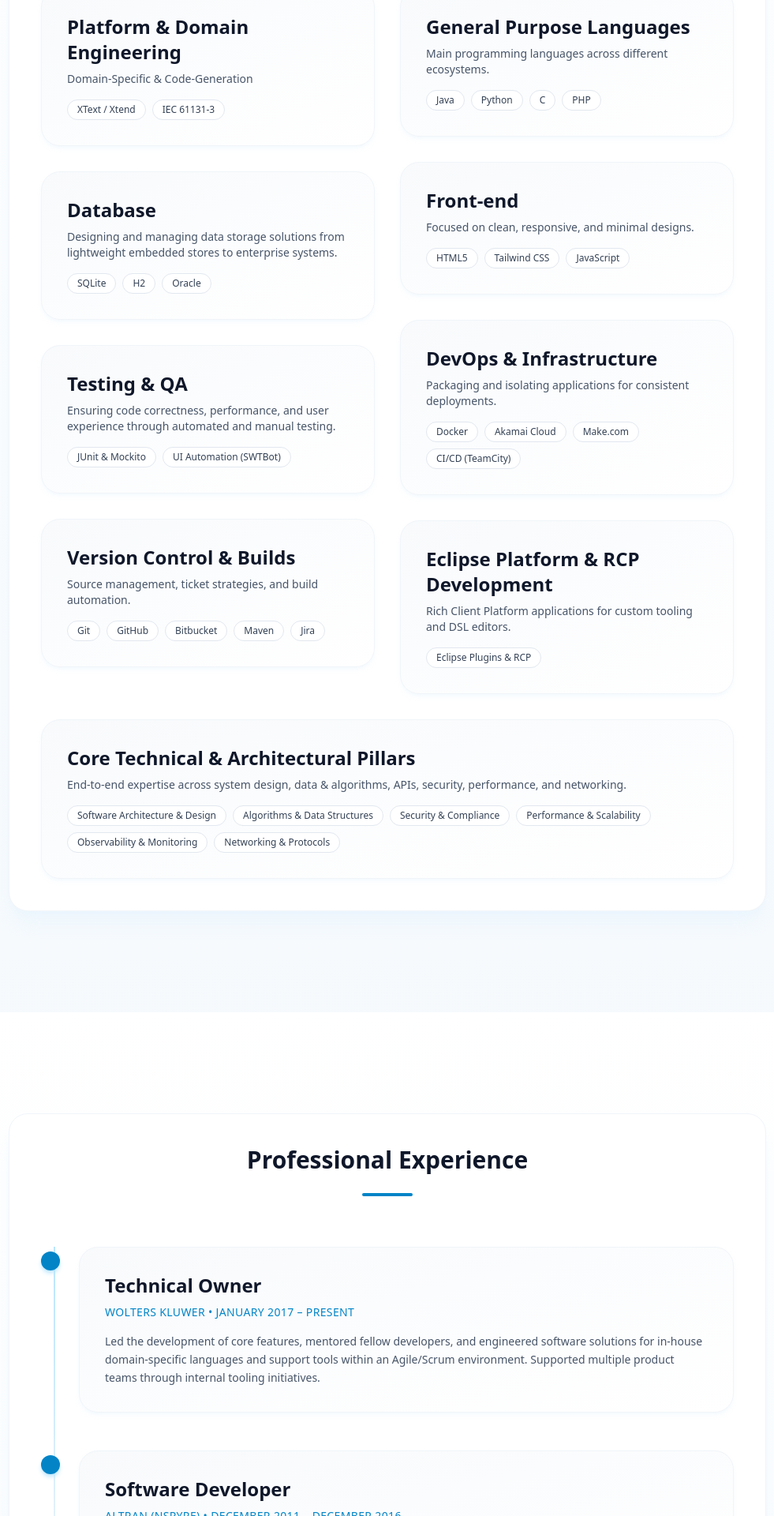
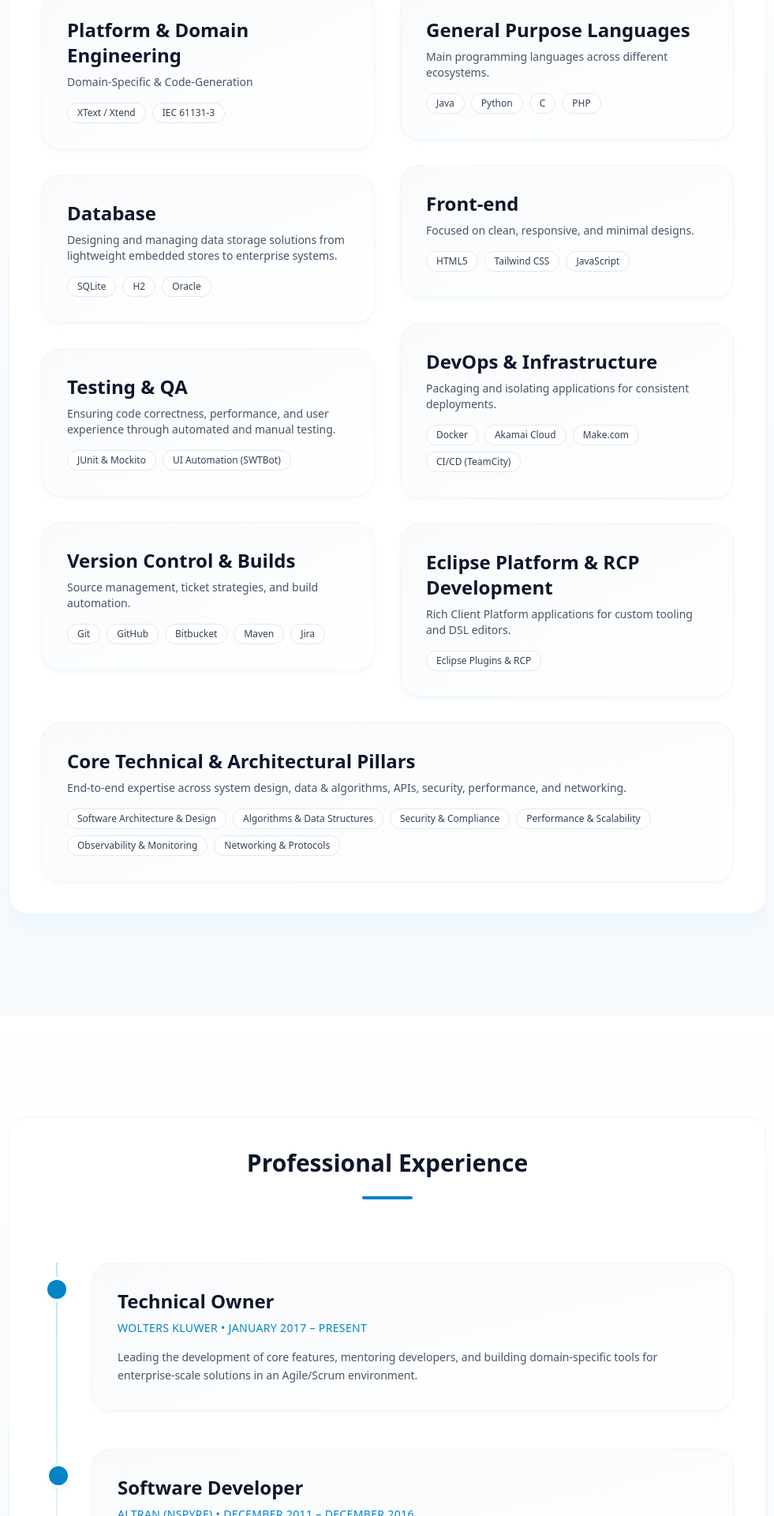
Before and after one commit to botacatalin/Portfolio_CV, a Flask app: page / in a window 1280 px wide. Shown: the part 3600-5520 px from the top of the page at 79% size, without its empty margins (149-1130 px from the left). Run offline with Flask 3, Linux system fonts and the light colour scheme; some libraries are stand-ins or nearby versions.

Commit message:
Refactor

```diff
--- a/templates/_experience.html
+++ b/templates/_experience.html
@@ -1,105 +1,96 @@
 <section
   id="experience"
-  class="relative py-32 px-6 sm:px-12 lg:px-20 bg-gradient-to-b from-white to-sky-50/30"
+  class="relative py-32 px-6 sm:px-12 lg:px-20 bg-gradient-to-b from-white to-sky-50/40"
 >
   <div
     class="mx-auto max-w-6xl rounded-3xl border border-slate-100 bg-white p-10 shadow-xl shadow-sky-100/40"
   >
-    <!-- Section Header -->
+    <!-- Header -->
     <div class="space-y-6 text-center">
       <h2 class="text-3xl font-semibold text-slate-900">Professional Experience</h2>
       <div class="mx-auto h-1 w-16 rounded-full bg-sky-600"></div>
     </div>
 
     <!-- Timeline -->
-    <div class="mt-16 relative space-y-12">
+    <div class="mt-20 relative space-y-12">
       <!-- Vertical line -->
       <div
-        class="absolute left-4 top-0 h-full w-0.5 bg-gradient-to-b from-sky-200 via-slate-100 to-transparent"
+        class="absolute left-[19px] top-0 h-full w-[2px] bg-gradient-to-b from-sky-200 via-slate-100 to-transparent"
       ></div>
 
-      <!-- Timeline Item -->
-      <div class="relative pl-12">
+      <!-- Timeline item -->
+      <div class="relative pl-16">
+        <!-- Marker -->
         <span
-          class="absolute left-0 top-1.5 flex h-6 w-6 items-center justify-center rounded-full bg-sky-600 text-white shadow-md shadow-sky-200"
+          class="absolute left-[8px] top-[22px] flex h-6 w-6 items-center justify-center rounded-full bg-sky-600 ring-4 ring-white shadow-md shadow-sky-200"
         ></span>
+
+        <!-- Card -->
         <div
-          class="rounded-3xl border border-slate-100 bg-gradient-to-br from-slate-50 to-white p-8 shadow-md shadow-sky-100/30 transition hover:shadow-lg hover:shadow-sky-100/40"
+          class="rounded-3xl border border-slate-100 bg-gradient-to-br from-slate-50 to-white p-8 shadow-md shadow-sky-100/30 transition-all hover:shadow-lg hover:shadow-sky-100/40"
         >
           <h3 class="text-2xl font-semibold text-slate-900">Technical Owner</h3>
-          <p
-            class="mt-2 text-sm font-medium uppercase tracking-wide text-sky-600"
-          >
+          <p class="mt-2 text-sm font-medium uppercase tracking-wide text-sky-600">
             WOLTERS KLUWER • January 2017 – Present
           </p>
           <p class="mt-4 text-sm leading-relaxed text-slate-600">
-            Led the development of core features, mentored fellow developers, and engineered software
-            solutions for in-house domain-specific languages and support tools within an Agile/Scrum
-            environment. Supported multiple product teams through internal tooling initiatives.
+            Leading the development of core features, mentoring developers, and building domain-specific
+            tools for enterprise-scale solutions in an Agile/Scrum environment.
           </p>
         </div>
       </div>
 
-      <!-- Timeline Item -->
-      <div class="relative pl-12">
+      <!-- Repeat for other timeline items -->
+      <div class="relative pl-16">
         <span
-          class="absolute left-0 top-1.5 flex h-6 w-6 items-center justify-center rounded-full bg-sky-600 text-white shadow-md shadow-sky-200"
+          class="absolute left-[10px] top-[22px] flex h-6 w-6 items-center justify-center rounded-full bg-sky-600 ring-4 ring-white shadow-md shadow-sky-200"
         ></span>
         <div
-          class="rounded-3xl border border-slate-100 bg-gradient-to-br from-slate-50 to-white p-8 shadow-md shadow-sky-100/30 transition hover:shadow-lg hover:shadow-sky-100/40"
+          class="rounded-3xl border border-slate-100 bg-gradient-to-br from-slate-50 to-white p-8 shadow-md shadow-sky-100/30 transition-all hover:shadow-lg hover:shadow-sky-100/40"
         >
           <h3 class="text-2xl font-semibold text-slate-900">Software Developer</h3>
-          <p
-            class="mt-2 text-sm font-medium uppercase tracking-wide text-sky-600"
-          >
+          <p class="mt-2 text-sm font-medium uppercase tracking-wide text-sky-600">
             ALTRAN (NSPYRE) • December 2011 – December 2016
           </p>
           <p class="mt-4 text-sm leading-relaxed text-slate-600">
-            Started as an automation engineer working on a research project focused on producing big
-            diagonal OLED screens. Later developed tools leveraging model-driven engineering concepts
-            on the Eclipse platform, leading the MDE team in Cluj.
+            Worked on OLED research automation and later led the development of Eclipse-based
+            engineering tools using model-driven engineering principles.
           </p>
         </div>
       </div>
 
-      <!-- Timeline Item -->
-      <div class="relative pl-12">
+      <div class="relative pl-16">
         <span
-          class="absolute left-0 top-1.5 flex h-6 w-6 items-center justify-center rounded-full bg-sky-600 text-white shadow-md shadow-sky-200"
+          class="absolute left-[10px] top-[22px] flex h-6 w-6 items-center justify-center rounded-full bg-sky-600 ring-4 ring-white shadow-md shadow-sky-200"
         ></span>
         <div
-          class="rounded-3xl border border-slate-100 bg-gradient-to-br from-slate-50 to-white p-8 shadow-md shadow-sky-100/30 transition hover:shadow-lg hover:shadow-sky-100/40"
+          class="rounded-3xl border border-slate-100 bg-gradient-to-br from-slate-50 to-white p-8 shadow-md shadow-sky-100/30 transition-all hover:shadow-lg hover:shadow-sky-100/40"
         >
           <h3 class="text-2xl font-semibold text-slate-900">Project Engineer</h3>
-          <p
-            class="mt-2 text-sm font-medium uppercase tracking-wide text-sky-600"
-          >
+          <p class="mt-2 text-sm font-medium uppercase tracking-wide text-sky-600">
             EMERSON • November 2007 – December 2011
           </p>
           <p class="mt-4 text-sm leading-relaxed text-slate-600">
-            Handled system engineering and design tasks — including configuration, Factory Acceptance
-            Testing (FAT), and Site Acceptance Testing (SAT). Integrated DeltaV systems with third-party
-            equipment and PLCs while providing back-office support for oil and gas projects.
+            Managed system design, configuration, and testing for DeltaV control systems
+            and integrated automation solutions.
           </p>
         </div>
       </div>
 
-      <!-- Timeline Item -->
-      <div class="relative pl-12">
+      <div class="relative pl-16">
         <span
-          class="absolute left-0 top-1.5 flex h-6 w-6 items-center justify-center rounded-full bg-sky-600 text-white shadow-md shadow-sky-200"
+          class="absolute left-[10px] top-[22px] flex h-6 w-6 items-center justify-center rounded-full bg-sky-600 ring-4 ring-white shadow-md shadow-sky-200"
         ></span>
         <div
-          class="rounded-3xl border border-slate-100 bg-gradient-to-br from-slate-50 to-white p-8 shadow-md shadow-sky-100/30 transition hover:shadow-lg hover:shadow-sky-100/40"
+          class="rounded-3xl border border-slate-100 bg-gradient-to-br from-slate-50 to-white p-8 shadow-md shadow-sky-100/30 transition-all hover:shadow-lg hover:shadow-sky-100/40"
         >
           <h3 class="text-2xl font-semibold text-slate-900">Web Developer</h3>
-          <p
-            class="mt-2 text-sm font-medium uppercase tracking-wide text-sky-600"
-          >
+          <p class="mt-2 text-sm font-medium uppercase tracking-wide text-sky-600">
             BITSTONE • January 2007 – November 2007
           </p>
           <p class="mt-4 text-sm leading-relaxed text-slate-600">
-            Implemented various websites in alignment with client specifications.
+            Developed client websites and CMS-based solutions emphasizing usability and
+            maintainability.
           </p>
         </div>
       </div>
--- a/templates/_hero.html
+++ b/templates/_hero.html
@@ -8,7 +8,7 @@
         <!-- Left Side: Intro Text -->
         <div class="space-y-10">
             <!-- Tags -->
-            <div class="flex flex-wrap gap-2">
+            <div class="flex flex-wrap gap-3">
               <span
                       class="inline-flex items-center rounded-full bg-sky-50 px-3 py-2 text-xs font-medium text-sky-700 shadow-sm"
               >
```
Lines whose indentation alone changed are shown as unchanged.
